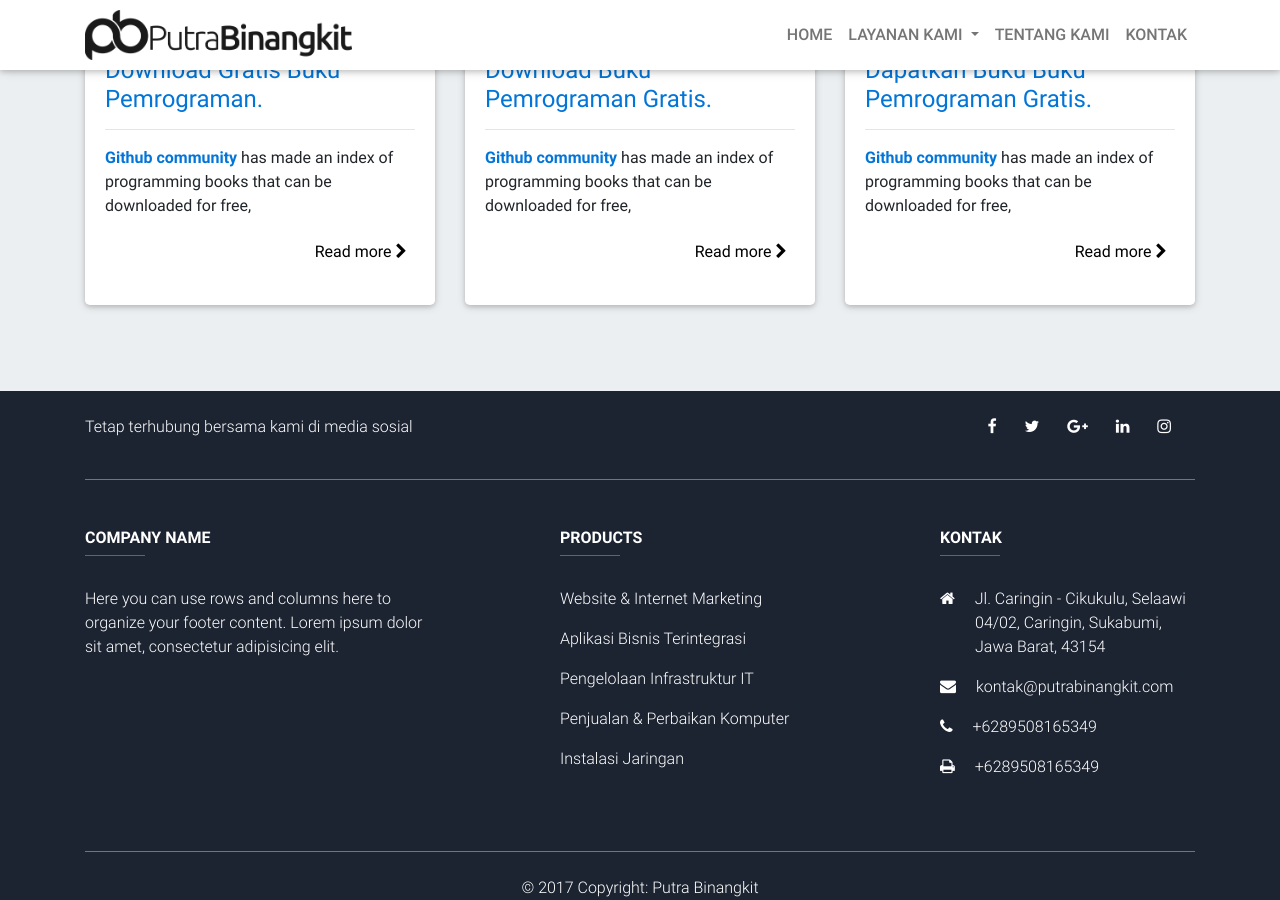
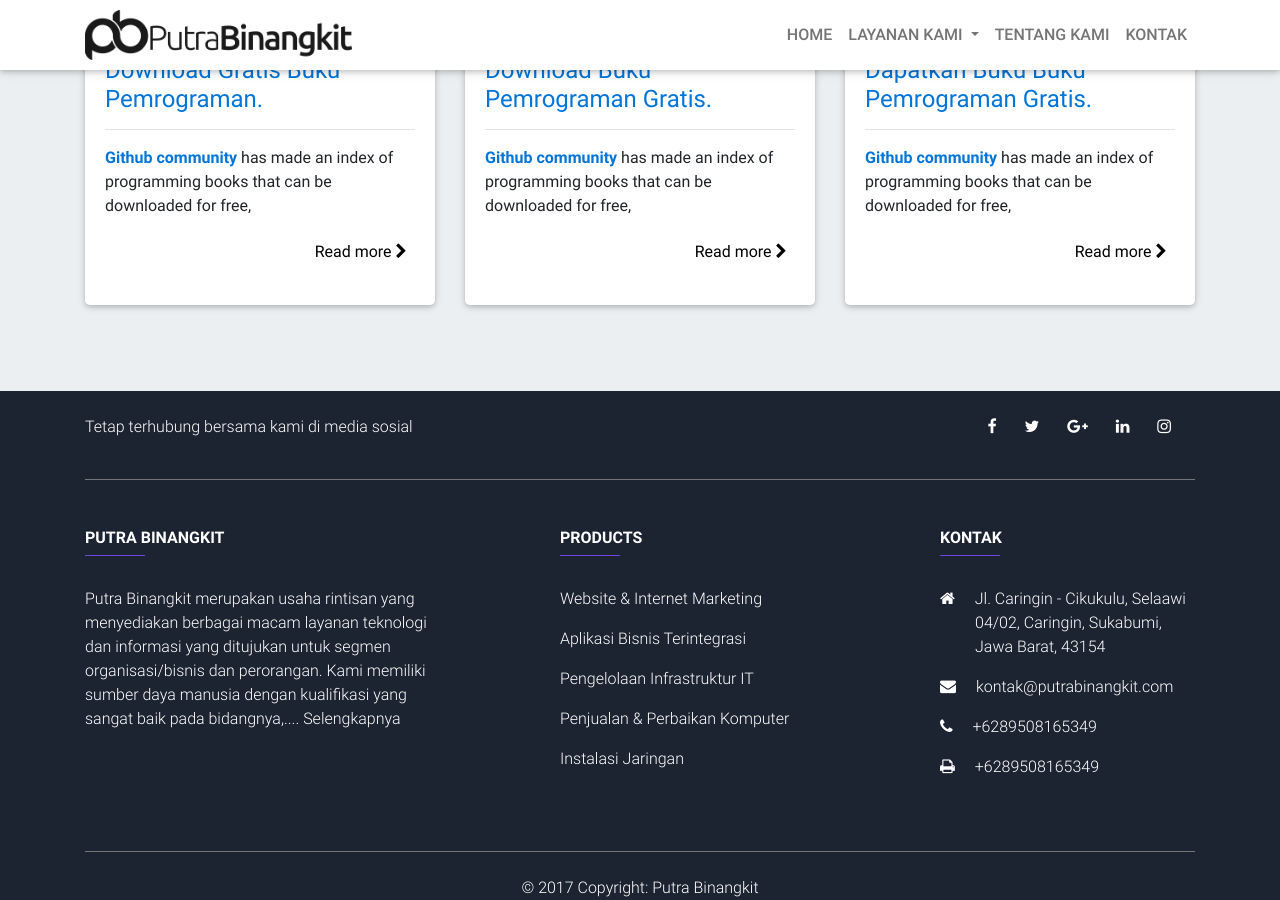
Before and after one commit to PutraBinangkit/putrabinangkit.github.io, a Jekyll site: the page built from index.html, in a window 1280 px wide and 900 px high, scrolled down 3836 px. Built offline with Jekyll 4.4.1, drawn with Linux system fonts in a browser that asks for light colours; the list of posts is cut into pages by our own code.

Commit message:
Update footer.html

```diff
--- a/_includes/footer.html
+++ b/_includes/footer.html
@@ -41,10 +41,9 @@
 
             <!--First column-->
             <div class="col-md-4 col-lg-5 col-xl-4 mb-r">
-                <h6 class="title font-bold"><strong>Company name</strong></h6>
+                <h6 class="title font-bold"><strong>Putra Binangkit</strong></h6>
                 <hr class="deep-purple accent-2 mb-4 mt-0 d-inline-block mx-auto" style="width: 60px;">
-                <p>Here you can use rows and columns here to organize your footer content. Lorem ipsum dolor sit
-                    amet, consectetur adipisicing elit.</p>
+                <p>Putra Binangkit merupakan usaha rintisan yang menyediakan berbagai macam layanan teknologi dan informasi yang ditujukan untuk segmen organisasi/bisnis dan perorangan. Kami memiliki sumber daya manusia dengan kualifikasi yang sangat baik pada bidangnya,.... <a href="http://www.putrabinangkit.com/about-us/">Selengkapnya</a></p>
             </div>
             <!--/.First column-->
 
```
